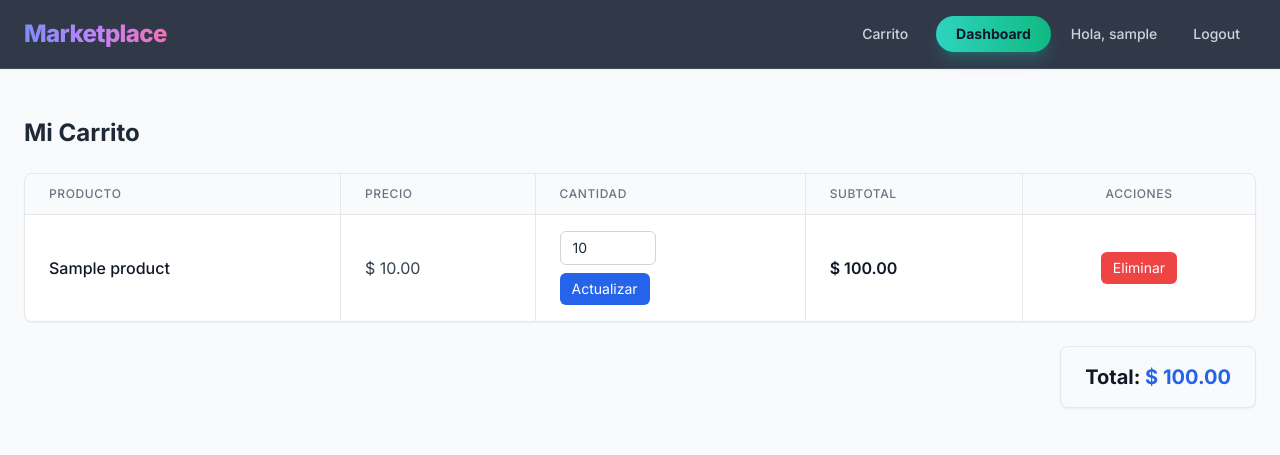
After one commit to alexisyairtapiauscanga-max/marketplace_main, a Django app: page /cart/ in a window 1280 px wide. The commit adds this page. Shown: the top 455 px of the page. Run offline with Django 5.2, Linux system fonts and the light colour scheme; a user stored in the database is signed in; tables that the repository leaves empty hold one stand-in row (values such as "Sample post"); some libraries are stand-ins or nearby versions.

Commit message:
Ultimos Sprints agregados

```diff
--- a/marketplace_main/settings.py
+++ b/marketplace_main/settings.py
@@ -118,6 +118,9 @@ USE_TZ = True
 # https://docs.djangoproject.com/en/5.2/howto/static-files/
 
 STATIC_URL = 'static/'
+MEDIA_URL = 'media/'
+MEDIA_ROOT = BASE_DIR / 'media'
+
 
 # Default primary key field type
 # https://docs.djangoproject.com/en/5.2/ref/settings/#default-auto-field
--- a/marketplace_main/urls.py
+++ b/marketplace_main/urls.py
@@ -15,9 +15,11 @@ Including another URLconf
     2. Add a URL to urlpatterns:  path('blog/', include('blog.urls'))
 """
 from django.contrib import admin
+from django.conf import settings
+from django.conf.urls.static import static
 from django.urls import path, include
 
 urlpatterns = [
     path('admin/', admin.site.urls),
     path('', include('store.urls')),
-]
+]+ static(settings.MEDIA_URL, document_root=settings.MEDIA_ROOT)
--- a/store/templates/store/base.html
+++ b/store/templates/store/base.html
@@ -28,7 +28,7 @@
 
     <div class="flex items-center space-x-1 md:space-x-3">
       <!-- Botones Ghost (sin borde, cambian el fondo sutilmente al pasar el mouse) -->
-      <a href=""
+      <a href="{% url 'cart_detail' %}"
          class="text-slate-300 hover:text-white px-4 py-2 rounded-full text-sm font-medium transition-all duration-300 hover:bg-white/10">
            Carrito
       </a>
--- /dev/null
+++ b/store/templates/store/cart_detail.html
@@ -0,0 +1,89 @@
+{% extends 'store/base.html' %}
+
+{% block content %}
+
+<h2 class="text-2xl font-bold text-gray-800 mb-6">Mi Carrito</h2>
+
+{% if cart.cartitem_set.all %}
+
+<!-- Contenedor principal de la tabla con bordes redondeados y scroll horizontal para móviles -->
+<div class="bg-white rounded-lg shadow-sm border border-gray-200 overflow-hidden mb-6">
+    <div class="overflow-x-auto">
+        <!-- divide-y y divide-x simulan el table-bordered de Bootstrap -->
+        <table class="min-w-full divide-y divide-gray-200">
+
+            <thead class="bg-gray-50">
+                <tr class="divide-x divide-gray-200">
+                    <th scope="col" class="px-6 py-3 text-left text-xs font-medium text-gray-500 uppercase tracking-wider">Producto</th>
+                    <th scope="col" class="px-6 py-3 text-left text-xs font-medium text-gray-500 uppercase tracking-wider">Precio</th>
+                    <th scope="col" class="px-6 py-3 text-left text-xs font-medium text-gray-500 uppercase tracking-wider">Cantidad</th>
+                    <th scope="col" class="px-6 py-3 text-left text-xs font-medium text-gray-500 uppercase tracking-wider">Subtotal</th>
+                    <th scope="col" class="px-6 py-3 text-center text-xs font-medium text-gray-500 uppercase tracking-wider">Acciones</th>
+                </tr>
+            </thead>
+
+            <tbody class="bg-white divide-y divide-gray-200">
+            {% for item in cart.cartitem_set.all %}
+                <tr class="hover:bg-gray-50 transition-colors divide-x divide-gray-200">
+
+                    <td class="px-6 py-4 whitespace-nowrap font-medium text-gray-900">
+                        {{ item.product.name }}
+                    </td>
+
+                    <td class="px-6 py-4 whitespace-nowrap text-gray-700">
+                        $ {{ item.product.price }}
+                    </td>
+
+                    <td class="px-6 py-4 whitespace-nowrap">
+                        <!-- El formulario usa flexbox para alinear el input y el botón ordenadamente -->
+                        <form method="POST" action="{% url 'update_cart_item' item.id %}" class="flex flex-col items-start gap-2">
+                            {% csrf_token %}
+                            <input type="number"
+                                   name="quantity"
+                                   value="{{ item.quantity }}"
+                                   min="1"
+                                   class="w-24 px-3 py-1.5 border border-gray-300 rounded-md focus:outline-none focus:ring-2 focus:ring-blue-500 focus:border-blue-500 text-sm transition-colors">
+
+                            <button type="submit" class="bg-blue-600 hover:bg-blue-700 text-white px-3 py-1.5 rounded-md text-sm transition-colors">
+                                Actualizar
+                            </button>
+                        </form>
+                    </td>
+
+                    <td class="px-6 py-4 whitespace-nowrap font-semibold text-gray-900">
+                        $ {{ item.subtotal }}
+                    </td>
+
+                    <td class="px-6 py-4 whitespace-nowrap text-center">
+                        <a href="{% url 'remove_from_cart' item.id %}"
+                           class="inline-block bg-red-500 hover:bg-red-600 text-white px-3 py-1.5 rounded-md text-sm transition-colors">
+                            Eliminar
+                        </a>
+                    </td>
+
+                </tr>
+            {% endfor %}
+            </tbody>
+        </table>
+    </div>
+</div>
+
+<!-- Total alineado a la derecha -->
+<div class="flex justify-end">
+    <h3 class="text-xl font-bold text-gray-900 bg-gray-50 border border-gray-200 px-6 py-4 rounded-lg shadow-sm">
+        Total: <span class="text-blue-600">$ {{ cart.total }}</span>
+    </h3>
+</div>
+
+{% else %}
+
+<!-- Alerta estilo alert-info -->
+<div class="bg-blue-50 border-l-4 border-blue-500 p-4 rounded-md shadow-sm">
+    <div class="flex items-center">
+        <p class="text-blue-700 font-medium m-0">Tu carrito está vacío</p>
+    </div>
+</div>
+
+{% endif %}
+
+{% endblock %}
--- a/store/templates/store/home.html
+++ b/store/templates/store/home.html
@@ -113,7 +113,7 @@
             <!-- Footer de la Tarjeta (Botones) -->
             <div class="p-6 pt-0 flex flex-col gap-3">
                 {% if user.is_authenticated %}
-                    <a href="#" class="w-full text-center px-6 py-3 bg-slate-900 hover:bg-slate-800 text-white font-semibold rounded-full shadow-lg shadow-slate-900/20 transition-all hover:-translate-y-0.5">
+                    <a href="{%  url 'add_to_cart' product.id %}" class="w-full text-center px-6 py-3 bg-slate-900 hover:bg-slate-800 text-white font-semibold rounded-full shadow-lg shadow-slate-900/20 transition-all hover:-translate-y-0.5">
                         Agregar al carrito
                     </a>
                 {% endif %}
--- a/store/urls.py
+++ b/store/urls.py
@@ -16,4 +16,10 @@ urlpatterns = [
     path('products/create/', views.product_create, name='product_create'),
     path('products/<uuid:pk>/edit/', views.product_update, name='product_update'),
     path('products/<uuid:pk>/delete/', views.product_delete, name='product_delete'),
+
+    # Cart
+    path('cart/', views.cart_detail, name='cart_detail'),
+    path('cart/add/<uuid:product_id>/', views.add_to_cart, name='add_to_cart'),
+    path('cart/remove/<uuid:item_id>/', views.remove_from_cart, name='remove_from_cart'),
+    path('cart/update/<uuid:item_id>/', views.update_cart_item, name='update_cart_item'),
 ]
--- a/store/views.py
+++ b/store/views.py
@@ -1,17 +1,60 @@
-from django.shortcuts import render, redirect
+from django.shortcuts import render, redirect, get_object_or_404
 from django.contrib.auth import login, authenticate, logout
+from django.contrib.auth.decorators import login_required
+from django.core.paginator import Paginator
+from django.db.models import Q
+from django.http import HttpResponseForbidden
+from .forms import ProductForm
 from .forms import RegisterForm
 from .models import Product
-from django.contrib.auth.decorators import login_required
-from django.shortcuts import get_object_or_404
-from django.http import HttpResponseForbidden
-from .forms import ProductForm
-
+from .models import Cart, CartItem, Category
+from .models import Category
 
 
 def home(request):
-    products = Product.objects.select_related('owner').prefetch_related('categories').all()
-    return render(request, 'store/home.html', {'products': products})
+
+    query = request.GET.get('q')
+    category_id = request.GET.get('category')
+
+    products = Product.objects.select_related(
+        'owner'
+    ).prefetch_related(
+        'categories'
+    ).all()
+
+    # =========================
+    # 🔎 Busqueda
+    # =========================
+    if query:
+        products = products.filter(
+            Q(name__icontains=query) |
+            Q(description__icontains=query)
+        )
+
+    # =========================
+    # 🏷️ Filtro categoria
+    # =========================
+    if category_id:
+        products = products.filter(
+            categories__id=category_id
+        )
+
+    # =========================
+    # 📄 Paginacion
+    # =========================
+    paginator = Paginator(products, 6)
+
+    page_number = request.GET.get('page')
+
+    page_obj = paginator.get_page(page_number)
+
+    categories = Category.objects.all()
+
+    return render(request, 'store/home.html', {
+        'page_obj': page_obj,
+        'categories': categories,
+        'products': products
+    })
 
 
 def register(request):
@@ -45,8 +88,6 @@ def logout_view(request):
     logout(request)
     return redirect('home')
 
-
-
 # =========================
 # 📊 Dashboard
 # =========================
@@ -61,7 +102,6 @@ def dashboard(request):
         'products': products
     })
 
-
 # =========================
 # ➕ Crear producto
 # =========================
@@ -70,14 +110,14 @@ def product_create(request):
     if not request.user.is_seller:
         return HttpResponseForbidden("Solo vendedores")
 
-    form = ProductForm(request.POST or None)
+    # Importante: Añadimos request.FILES
+    form = ProductForm(request.POST or None, request.FILES or None)
 
     if form.is_valid():
         product = form.save(commit=False)
         product.owner = request.user
         product.save()
         form.save_m2m()
-
         return redirect('dashboard')
 
     return render(request, 'store/product_form.html', {'form': form})
@@ -93,7 +133,8 @@ def product_update(request, pk):
     if product.owner != request.user:
         return HttpResponseForbidden("No puedes editar este producto")
 
-    form = ProductForm(request.POST or None, instance=product)
+    #form = ProductForm(request.POST or None, instance=product)
+    form = ProductForm(request.POST or None, request.FILES or None, instance=product)
 
     if form.is_valid():
         form.save()
@@ -117,3 +158,122 @@ def product_delete(request, pk):
         return redirect('dashboard')
 
     return render(request, 'store/product_confirm_delete.html', {'product': product})
+
+
+# =========================
+# 🛒 Ver carrito
+# =========================
+@login_required
+def cart_detail(request):
+    cart, created = Cart.objects.get_or_create(
+        user=request.user
+    )
+
+    return render(request, 'store/cart_detail.html', {
+        'cart': cart
+    })
+
+
+# =========================
+# ➕ Agregar producto
+# =========================
+@login_required
+def add_to_cart(request, product_id):
+    cart, created = Cart.objects.get_or_create(
+            user=request.user
+        )
+
+    product = get_object_or_404(Product, id=product_id)
+
+    cart_item, created = CartItem.objects.get_or_create(
+        cart=cart,
+        product=product
+    )
+
+    if not created:
+        cart_item.quantity += 1
+        cart_item.save()
+
+    return redirect('cart_detail')
+
+
+# =========================
+# ❌ Eliminar item
+# =========================
+@login_required
+def remove_from_cart(request, item_id):
+    item = get_object_or_404(
+        CartItem,
+        id=item_id,
+        cart__user=request.user
+    )
+
+    item.delete()
+
+    return redirect('cart_detail')
+
+
+# =========================
+# 🔄 Actualizar cantidad
+# =========================
+@login_required
+def update_cart_item(request, item_id):
+    item = get_object_or_404(
+        CartItem,
+        id=item_id,
+        cart__user=request.user
+    )
+
+    if request.method == 'POST':
+        quantity = int(request.POST.get('quantity'))
+
+        if quantity > 0:
+            item.quantity = quantity
+            item.save()
+        else:
+            item.delete()
+
+    return redirect('cart_detail')
+
+
+    query = request.GET.get('q')
+    category_id = request.GET.get('category')
+
+    products = Product.objects.select_related(
+        'owner'
+    ).prefetch_related(
+        'categories'
+    ).all()
+
+    # =========================
+    # 🔎 Busqueda
+    # =========================
+    if query:
+        products = products.filter(
+            Q(name__icontains=query) |
+            Q(description__icontains=query)
+        )
+
+    # =========================
+    # 🏷️ Filtro categoria
+    # =========================
+    if category_id:
+        products = products.filter(
+            categories__id=category_id
+        )
+
+    # =========================
+    # 📄 Paginacion
+    # =========================
+    paginator = Paginator(products, 6)
+
+    page_number = request.GET.get('page')
+
+    page_obj = paginator.get_page(page_number)
+
+    categories = Category.objects.all()
+
+    return render(request, 'store/home.html', {
+        'page_obj': page_obj,
+        'categories': categories
+    })
```
Also changed, not shown: store/models.py (+13 -0 lines), media/upload/images.jpg (added), media/upload/images_1.jpg (added), media/upload/images_2.jpg (added), media/upload/images_3.jpg (added), media/upload/images_4.jpg (added), media/upload/images_5.jpg (added), media/upload/images_6.jpg (added), media/upload/images_7.jpg (added), media/upload/images_8.jpg (added), media/upload/images_QJtatEZ.jpg (added), 1 other file.
